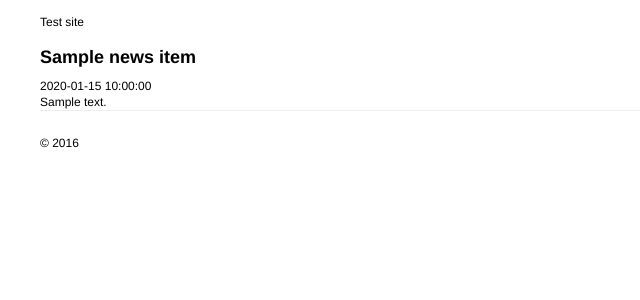
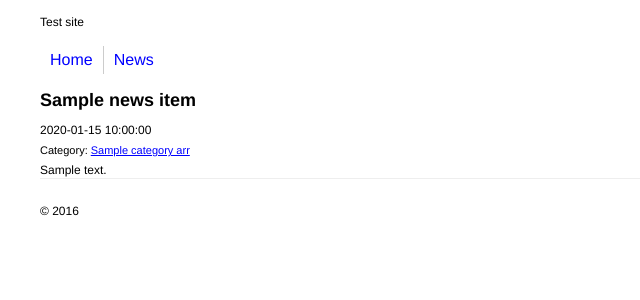
Before and after one commit to SergeyUdot/simpleStore, a PHP site: template views/news/view.php in a window 1280 px wide. Shown: the top 300 px of the page, without its empty margins (0-640 px from the left). Run offline with PHP 8.4, Linux system fonts and the light colour scheme; the template is opened without the code that fills it: most values are stand-ins (such as "Sample title", 1, 10 or a date in 2020).

Commit message:
News category changes

```diff
--- a/components/Router.php
+++ b/components/Router.php
@@ -25,7 +25,6 @@ class Router
 		// find uri in routes.php
 		foreach($this->routes as $uriPattern => $path) {
 			//echo "<br/>$uriPattern => $path";
-
 			if(preg_match("~$uriPattern~", $uri)) {
 				$internalRoute = preg_replace("~$uriPattern~", $path, $uri);
 
--- a/config/routes.php
+++ b/config/routes.php
@@ -1,6 +1,7 @@
 <?php
 return array(
-	'news/([a-z]+)/([0-9]+)' => 'news/view/$1/$2',
+	'news/([a-z]+)/([a-z-]+)-([0-9]+)' => 'news/view/$1/$2-$3',
+	'news/([a-z-]+)' => 'news/category/$1',
 	'news' => 'news/index',
 	'products' => 'product/list'
 );
--- a/template/css/style.css
+++ b/template/css/style.css
@@ -54,3 +54,33 @@ h1, h2, h3, h4 {
 .read-more {
 	text-align:right;
 }
+
+.main-nav {
+	margin-bottom:15px;
+}
+.main-nav ul {
+	list-style:none;
+	display:table;
+}
+.main-nav ul li {
+	display:table-cell;
+	border-left:1px solid #CCC;
+}
+.main-nav ul li:first-child {
+	border-left:none;
+}
+.main-nav ul li a {
+	display:block;
+	text-decoration:none;
+	padding:4px 10px;
+	font-size:16px;
+}
+.main-nav ul li a:hover, .main-nav ul li a:active {
+	background:#000;
+	color:#FFF;
+}
+
+.show-category {
+	padding:5px 0;
+	font-size:11px;
+}
--- a/views/news/view.php
+++ b/views/news/view.php
@@ -12,11 +12,18 @@
 		<header class="main-header">
 			Test site
 		</header>
+		<nav class="main-nav">
+			<ul>
+				<li><a href="/">Home</a></li>
+				<li><a href="/news/">News</a></li>
+			</ul>
+		</nav>
 		<section class="main-cont">
 
 			<div class="news-item">
 				<h2><?php echo $newsItem['title']; ?></h2>
 				<time><?php echo $newsItem['date']; ?></time>
+				<div class="show-category">Category: <a href="/news/<?php echo $newsItem['categoryArr']['slug']; ?>/"><?php echo $newsItem['categoryArr']['title']; ?></a></div>
 				<?php echo $newsItem['content']; ?>
 
 			</div>
```
Also changed, not shown: controllers/NewsController.php (+19 -1 lines), models/News.php (+45 -1 lines), views/news/index.php (+9 -3 lines).
